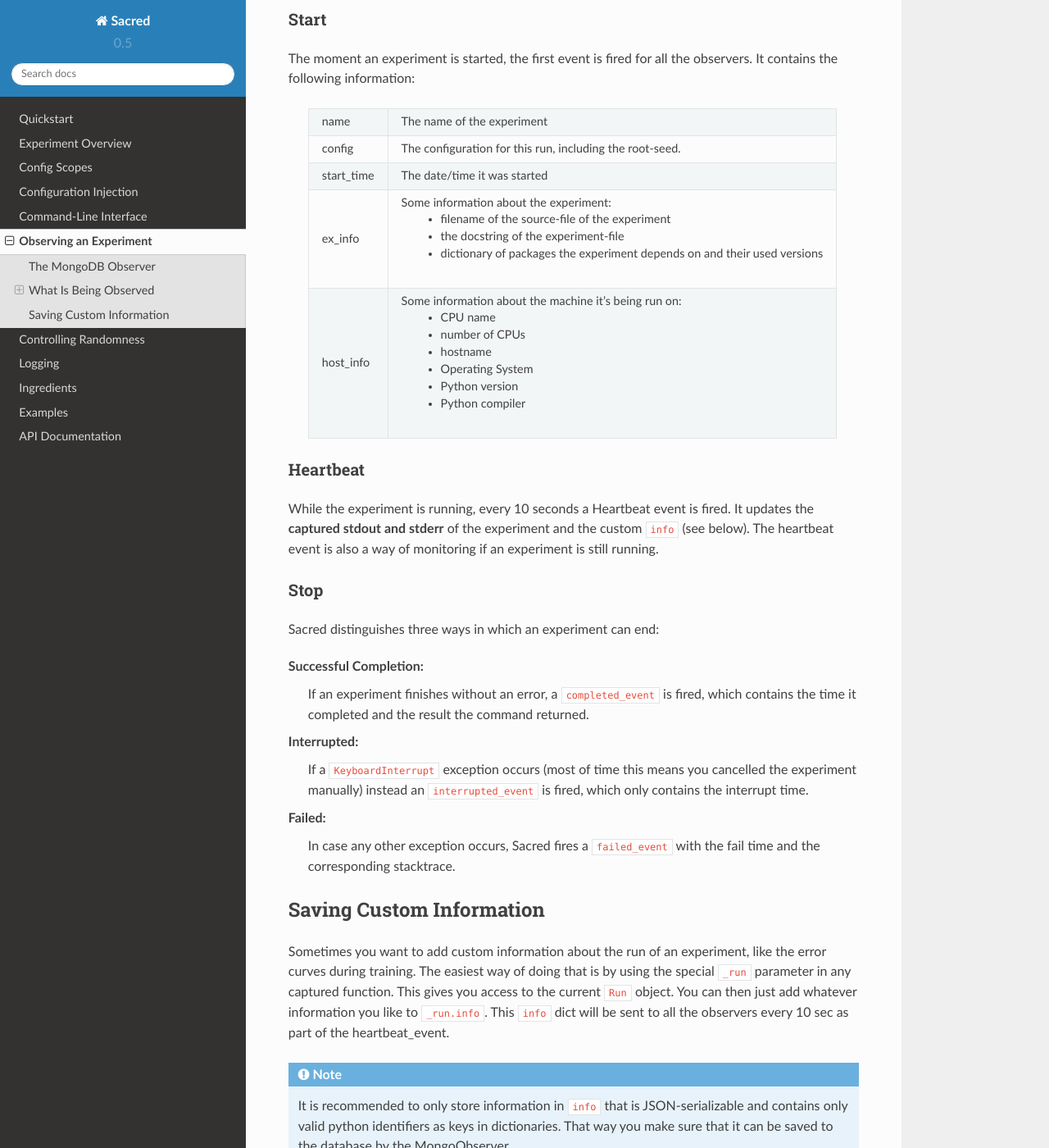
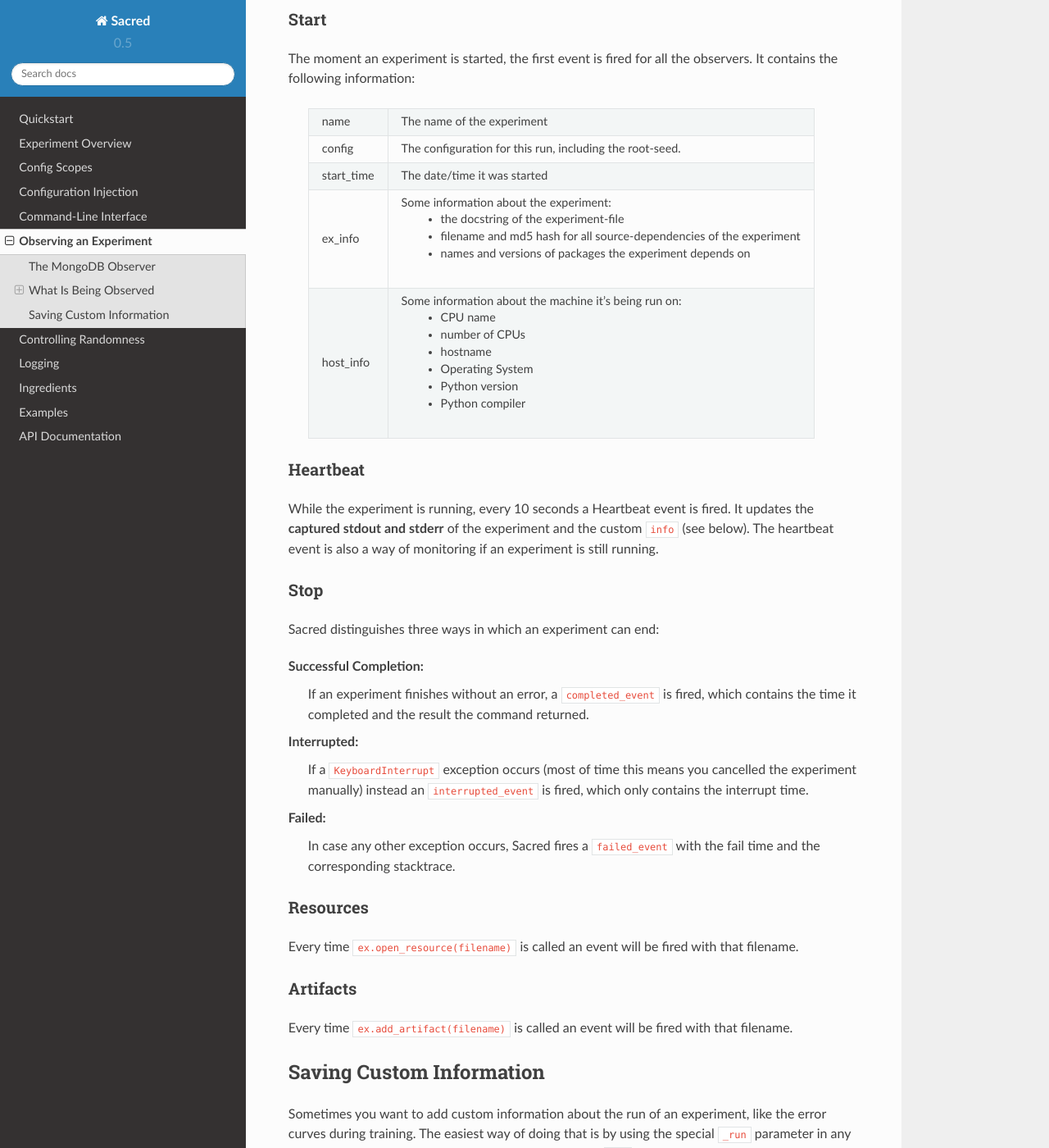
Before and after one commit to IDSIA/sacred, a Sphinx documentation site: the page built from docs/observers.rst, in a window 1280 px wide and 1400 px high, scrolled down 1116 px. Shown: the whole window at 82% size. Built offline with Sphinx 7.4.7 and the Read the Docs theme 2.0.0, drawn with Linux system fonts in a browser that asks for light colours.

Commit message:
added a bit of documentation

```diff
--- a/docs/observers.rst
+++ b/docs/observers.rst
@@ -58,9 +58,9 @@
     start_time   The date/time it was started
     ex_info      Some information about the experiment:
 
-                    * filename of the source-file of the experiment
                     * the docstring of the experiment-file
-                    * dictionary of packages the experiment depends on and their used versions
+                    * filename and md5 hash for all source-dependencies of the experiment
+                    * names and versions of packages the experiment depends on
 
     host_info    Some information about the machine it's being run on:
 
@@ -98,6 +98,18 @@
     In case any other exception occurs, Sacred fires a ``failed_event`` with the
     fail time and the corresponding stacktrace.
 
+
+Resources
+---------
+Every time ``ex.open_resource(filename)`` is called an event will be fired
+with that filename.
+
+Artifacts
+---------
+Every time ``ex.add_artifact(filename)`` is called an event will be fired
+with that filename.
+
+
 .. _custom_info:
 
 Saving Custom Information
```
Also changed, not shown: 2 other files.
